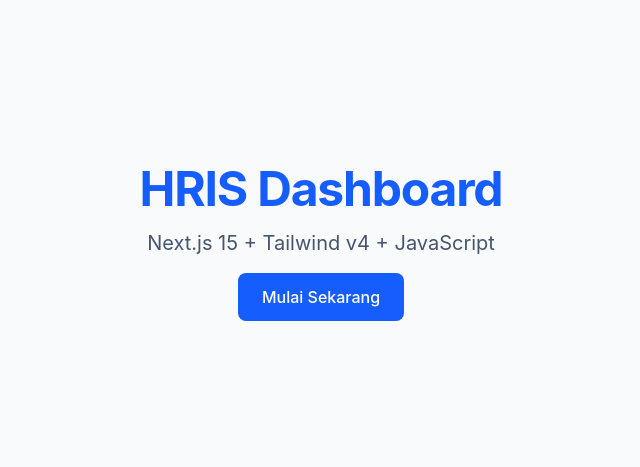
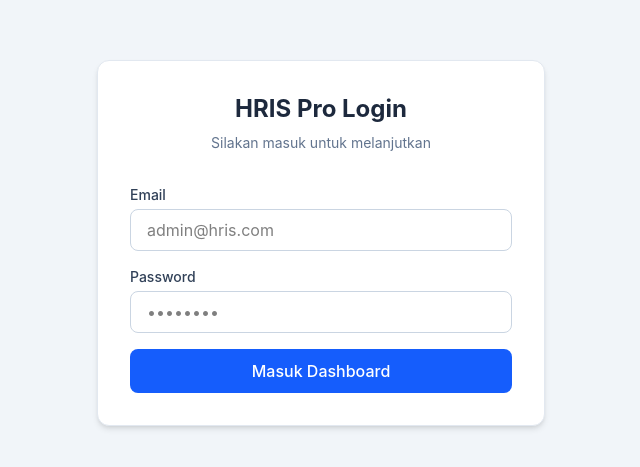
Before and after one commit to shadowanon46-maker/hris-dashboard, a Next.js app: page / in a window 1280 px wide. Shown: the part 157-624 px from the top of the page, without its empty margins (319-959 px from the left). Built offline with nearby package versions, Linux system fonts and the light colour scheme; no server answers.

Commit message:
feat: setup authentication

```diff
--- a/package.json
+++ b/package.json
@@ -9,8 +9,10 @@
     "lint": "eslint"
   },
   "dependencies": {
+    "bcryptjs": "^3.0.3",
     "dotenv": "^17.2.3",
     "drizzle-orm": "^0.45.0",
+    "jose": "^6.1.3",
     "next": "15.5.7",
     "pg": "^8.16.3",
     "react": "19.1.0",
--- /dev/null
+++ b/seed.js
@@ -0,0 +1,3 @@
+const { drizzle } = require('drizzle-orm/node-postgres');
+const { Pool } = require('pg');
+const { users } = require('./src/db/schema');
--- /dev/null
+++ b/src/actions/auth.js
@@ -0,0 +1,39 @@
+'use server';
+
+import { db } from '@/lib/db';
+import { users } from '@/db/schema';
+import { eq } from 'drizzle-orm';
+import { compare } from 'bcryptjs';
+import { createSession, deleteSession } from '@/lib/auth';
+import { redirect } from 'next/navigation';
+
+export async function login(prevState, formData) {
+  const email = formData.get('email');
+  const password = formData.get('password');
+
+  // 1. Cari user di DB berdasarkan email
+  const userResult = await db.select().from(users).where(eq(users.email, email));
+  const user = userResult[0];
+
+  if (!user) {
+    return { message: 'Email tidak ditemukan.' };
+  }
+
+  // 2. Cek apakah password cocok
+  const isMatch = await compare(password, user.password);
+
+  if (!isMatch) {
+    return { message: 'Password salah.' };
+  }
+
+  // 3. Jika cocok, buat session
+  await createSession({ userId: user.id, name: user.name, role: 'admin' });
+
+  // 4. Redirect ke dashboard
+  redirect('/dashboard');
+}
+
+export async function logout() {
+  await deleteSession();
+  redirect('/');
+}
--- a/src/app/(public)/page.js
+++ b/src/app/(public)/page.js
@@ -1,19 +1,59 @@
-export default function Home() {
+'use client';
+
+import { useActionState } from 'react'; // Hook baru React untuk form actions
+import { login } from '@/actions/auth';
+
+export default function LoginPage() {
+  // useActionState menangani state loading & error dari Server Action
+  const [state, formAction, isPending] = useActionState(login, null);
+
   return (
-    <main className="flex min-h-screen flex-col items-center justify-center p-24 bg-slate-50 text-slate-900">
-      <div className="text-center space-y-4">
-        <h1 className="text-5xl font-bold tracking-tight text-blue-600">
-          HRIS Dashboard
-        </h1>
-        <p className="text-xl text-slate-600">
-          Next.js 15 + Tailwind v4 + JavaScript
-        </p>
+    <div className="min-h-screen flex items-center justify-center bg-slate-100">
+      <div className="max-w-md w-full bg-white p-8 rounded-xl shadow-md border border-slate-200">
+        <div className="text-center mb-8">
+          <h1 className="text-2xl font-bold text-slate-800">HRIS Pro Login</h1>
+          <p className="text-slate-500 text-sm mt-2">Silakan masuk untuk melanjutkan</p>
+        </div>
 
-        {/* Tombol dummy untuk tes Tailwind v4 */}
-        <button className="px-6 py-3 rounded-lg bg-blue-600 text-white font-medium hover:bg-blue-700 transition">
-          Mulai Sekarang
-        </button>
+        <form action={formAction} className="space-y-4">
+          {/* Alert Error */}
+          {state?.message && (
+            <div className="bg-red-50 text-red-600 p-3 rounded-md text-sm border border-red-200">
+              {state.message}
+            </div>
+          )}
+
+          <div>
+            <label className="block text-sm font-medium text-slate-700 mb-1">Email</label>
+            <input
+              name="email"
+              type="email"
+              required
+              className="w-full px-4 py-2 border border-slate-300 rounded-lg focus:ring-2 focus:ring-blue-500 outline-none"
+              placeholder="admin@hris.com"
+            />
+          </div>
+
+          <div>
+            <label className="block text-sm font-medium text-slate-700 mb-1">Password</label>
+            <input
+              name="password"
+              type="password"
+              required
+              className="w-full px-4 py-2 border border-slate-300 rounded-lg focus:ring-2 focus:ring-blue-500 outline-none"
+              placeholder="••••••••"
+            />
+          </div>
+
+          <button
+            type="submit"
+            disabled={isPending}
+            className="w-full bg-blue-600 text-white py-2.5 rounded-lg hover:bg-blue-700 transition font-medium disabled:bg-blue-400"
+          >
+            {isPending ? 'Memproses...' : 'Masuk Dashboard'}
+          </button>
+        </form>
       </div>
-    </main>
+    </div>
   );
 }
--- /dev/null
+++ b/src/app/api/seed/route.js
@@ -0,0 +1,39 @@
+import { db } from '@/lib/db';
+import { users } from '@/db/schema';
+import { hash } from 'bcryptjs';
+import { NextResponse } from 'next/server';
+import { eq } from 'drizzle-orm';
+
+export async function GET() {
+  try {
+    // 1. Cek apakah user sudah ada
+    const existingUser = await db.select().from(users).where(eq(users.email, 'admin@hris.com'));
+
+    if (existingUser.length > 0) {
+      return NextResponse.json({
+        message: 'User admin sudah ada sebelumnya!',
+        email: 'admin@hris.com'
+      });
+    }
+
+    // 2. Hash password "admin123"
+    const hashedPassword = await hash('admin123', 10);
+
+    // 3. Masukkan ke DB
+    const result = await db.insert(users).values({
+      name: 'Super Admin',
+      email: 'admin@hris.com',
+      password: hashedPassword,
+    }).returning();
+
+    return NextResponse.json({
+      message: 'User admin berhasil dibuat!',
+      user: { name: result[0].name, email: result[0].email }
+    });
+  } catch (error) {
+    return NextResponse.json({
+      error: 'Gagal membuat user',
+      detail: error.message
+    }, { status: 500 });
+  }
+}
--- a/src/db/schema.js
+++ b/src/db/schema.js
@@ -1,4 +1,12 @@
 import { pgTable, serial, text, timestamp } from 'drizzle-orm/pg-core';
+
+export const users = pgTable('users', {
+  id: serial('id').primaryKey(),
+  name: text('name').notNull(),
+  email: text('email').notNull().unique(),
+  password: text('password').notNull(), // Akan menyimpan hash, bukan plain text
+  createdAt: timestamp('created_at').defaultNow(),
+});
 
 export const employees = pgTable('employees', {
   id: serial('id').primaryKey(),
--- /dev/null
+++ b/src/lib/auth.js
@@ -0,0 +1,43 @@
+import { SignJWT, jwtVerify } from 'jose';
+import { cookies } from 'next/headers';
+
+const SECRET_KEY = new TextEncoder().encode(process.env.JWT_SECRET);
+
+// 1. Fungsi membuat Session (Login)
+export async function createSession(payload) {
+  const token = await new SignJWT(payload)
+    .setProtectedHeader({ alg: 'HS256' })
+    .setIssuedAt()
+    .setExpirationTime('1d') // Login berlaku 1 hari
+    .sign(SECRET_KEY);
+
+  // Simpan token di Cookies browser
+  const cookieStore = await cookies();
+  cookieStore.set('session', token, {
+    httpOnly: true, // Tidak bisa dibaca JS browser (aman dari XSS)
+    secure: process.env.NODE_ENV === 'production',
+    sameSite: 'lax',
+    path: '/',
+  });
+}
+
+// 2. Fungsi verifikasi Session (Cek apakah login?)
+export async function verifySession() {
+  const cookieStore = await cookies();
+  const token = cookieStore.get('session')?.value;
+
+  if (!token) return null;
+
+  try {
+    const { payload } = await jwtVerify(token, SECRET_KEY);
+    return payload; // Kembalikan data user (id, email, nama)
+  } catch (error) {
+    return null; // Token palsu/kadaluarsa
+  }
+}
+
+// 3. Fungsi Logout
+export async function deleteSession() {
+  const cookieStore = await cookies();
+  cookieStore.delete('session');
+}
```
Also changed, not shown: 1 other file (tests, documents, lock files or other folders).
